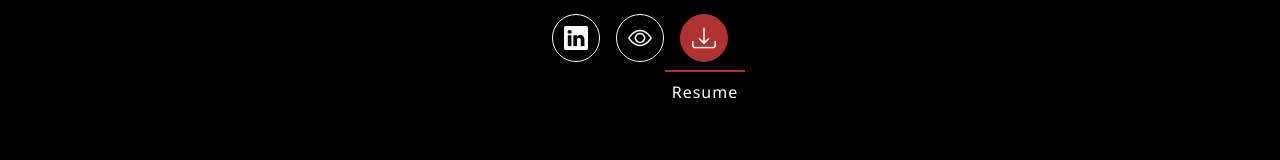
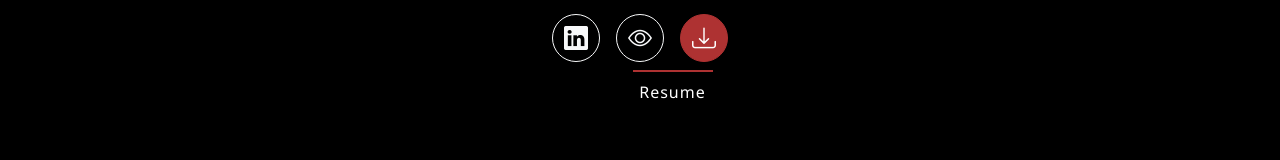
Before and after one commit to JacobWillman/JacobWillman.github.io, a plain HTML site: page index.html in a window 1280 px wide. Shown: the part 300-460 px from the top of the page. Drawn offline with nearby package versions, Linux system fonts and the light colour scheme.

Commit message:
Add files via upload

```diff
--- a/styles.css
+++ b/styles.css
@@ -56,7 +56,7 @@ a {
 }
 
 .offset {
-    margin-left: 130px;
+    margin-left: 65px;
 }
 
 .img-invert {
```
